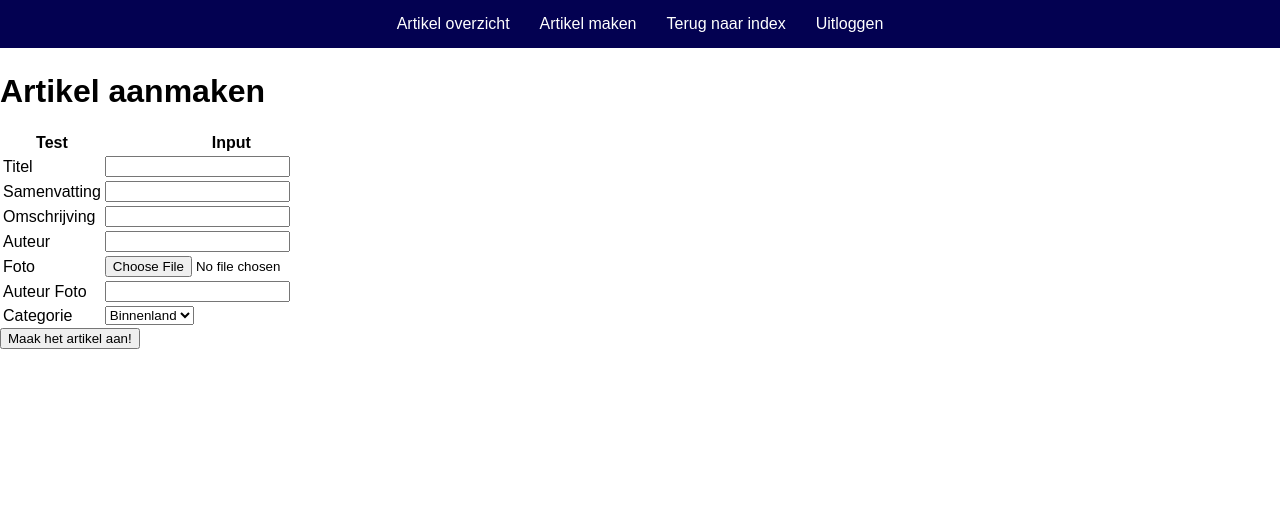
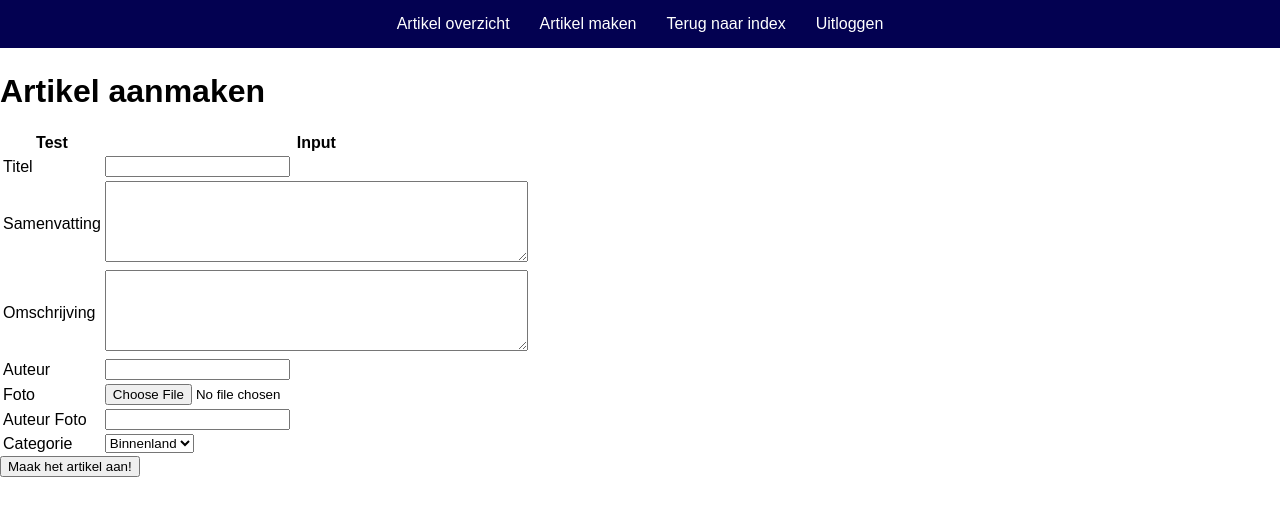
Before and after one commit to 0310941CH/Project2, a PHP site: page /admin/artikelCreate.php in a window 1280 px wide. Shown: the top 516 px of the page. Run offline with PHP 8.4, Linux system fonts and the light colour scheme; the visitor is signed in with stand-in values (Sample User, id 1).

Commit message:
Kleine change

```diff
--- a/admin/artikelCreate.php
+++ b/admin/artikelCreate.php
@@ -100,11 +100,11 @@ if ($_SESSION['admin'] == 1) {
             </tr>
             <tr>
                 <td>Samenvatting</td>
-                <td><input type="text" name="samenvatting" required></td>
+                <td><textarea name="samenvatting" rows="5" cols="50" required></textarea></td>
             </tr>
             <tr>
                 <td>Omschrijving</td>
-                <td><input type="text" name="omschrijving" required></td>
+                <td><textarea name="omschrijving" rows="5" cols="50" required></textarea></td>
             </tr>
             <tr>
                 <td>Auteur</td>
@@ -124,7 +124,6 @@ if ($_SESSION['admin'] == 1) {
                         <option value="Binnenland">Binnenland</option>
                         <option value="Buitenland">Buitenland</option>
                         <option value="Politiek">Politiek</option>
-                        <option value="Klimaat">Klimaat</option>
                     </select></td>
             </tr>
         </table>
```
Also changed, not shown: images/artikelAfbeelding/0014428_5-vloerstickers-pijlen-routing-323x185cm-rood.png (deleted), images/artikelAfbeelding/MicrosoftTeams-image.png (deleted), images/artikelAfbeelding/carbon.png (deleted), images/artikelAfbeelding/memeEdit.png (added).
